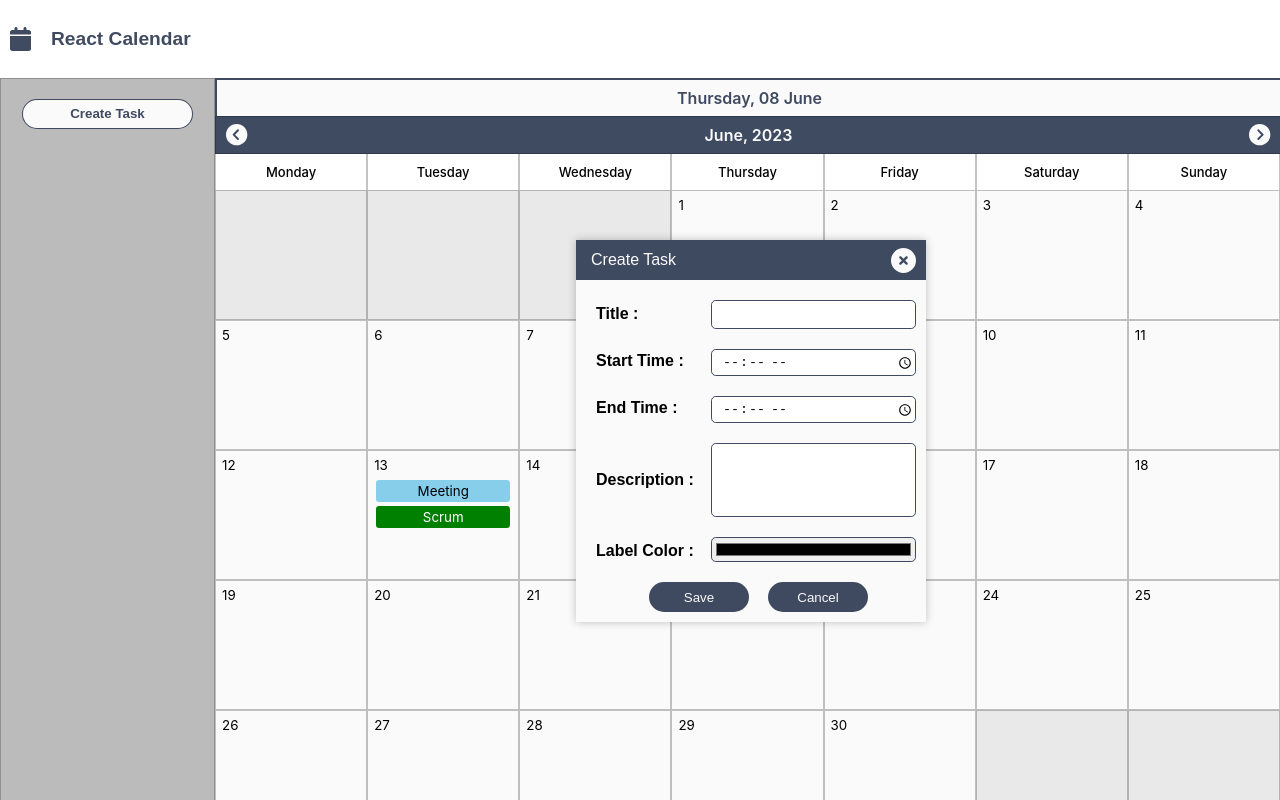
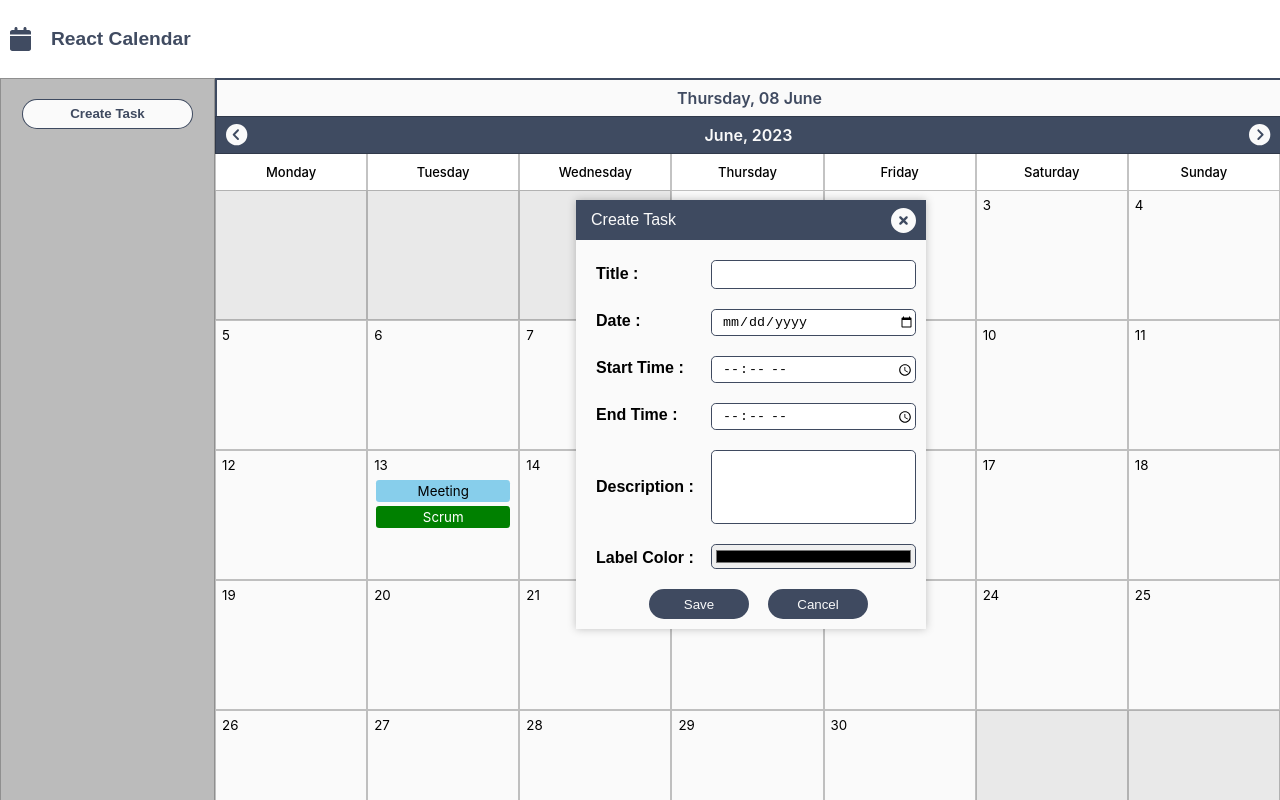
Before and after one commit to shweta1298/Calendar-React, a React (Create React App) app: page / in a window 1280 px wide. Both pictures are taken after a click on the button "Create Task". Built offline with nearby package versions, Linux system fonts and the light colour scheme.

Commit message:
css change

```diff
--- a/src/calendar-react/components/EventModal.js
+++ b/src/calendar-react/components/EventModal.js
@@ -22,6 +22,10 @@ function EventModal() {
                     <input className="title-input" type='text'></input>
                 </div>
 
+                <div className='modal-content-row'>
+                    <div className="date">Date :</div>
+                    <input className="date-input" type='date'></input>
+                </div>
                 <div className='modal-content-row'>
                     <div className="start-time">Start Time :</div>
                     <input className="start-time-input" type='time'></input>
--- a/src/calendar-react/styles/Calendar.css
+++ b/src/calendar-react/styles/Calendar.css
@@ -157,7 +157,7 @@
   filter: drop-shadow(0 0 0.25rem rgba(0, 0, 0, 0.235));
   background-color: #fafafa;
   left: 45%;
-  top: 30%;
+  top: 25%;
 }
 .modal-title-bar {
   background-color: rgba(24, 38, 64, 0.829);
@@ -217,6 +217,13 @@
   font-size: medium;
   font-weight: 600;
 }
+.date {
+  margin-top: 10px;
+  margin-left: 20px;
+  font-family: sans-serif;
+  font-size: medium;
+  font-weight: 600;
+}
 .end-time {
   margin-top: 10px;
   margin-left: 20px;
@@ -246,6 +253,13 @@
   border: 1px solid #3f4a60;
 }
 .start-time-input {
+  margin: 10px;
+  height: 25px;
+  border-radius: 0.3rem;
+  padding-inline-start: 10px;
+  border: 1px solid #3f4a60;
+}
+.date-input {
   margin: 10px;
   height: 25px;
   border-radius: 0.3rem;
```
